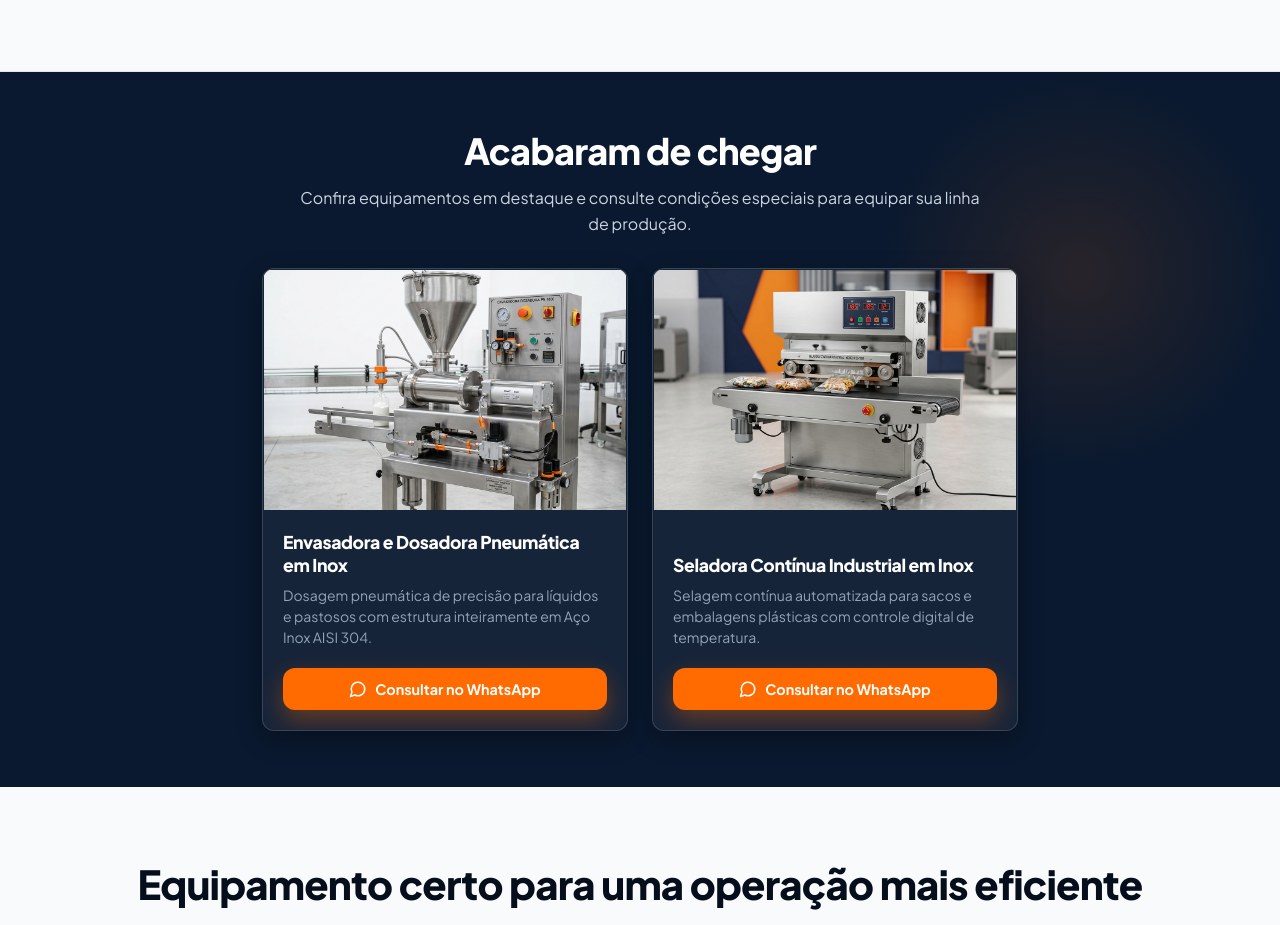
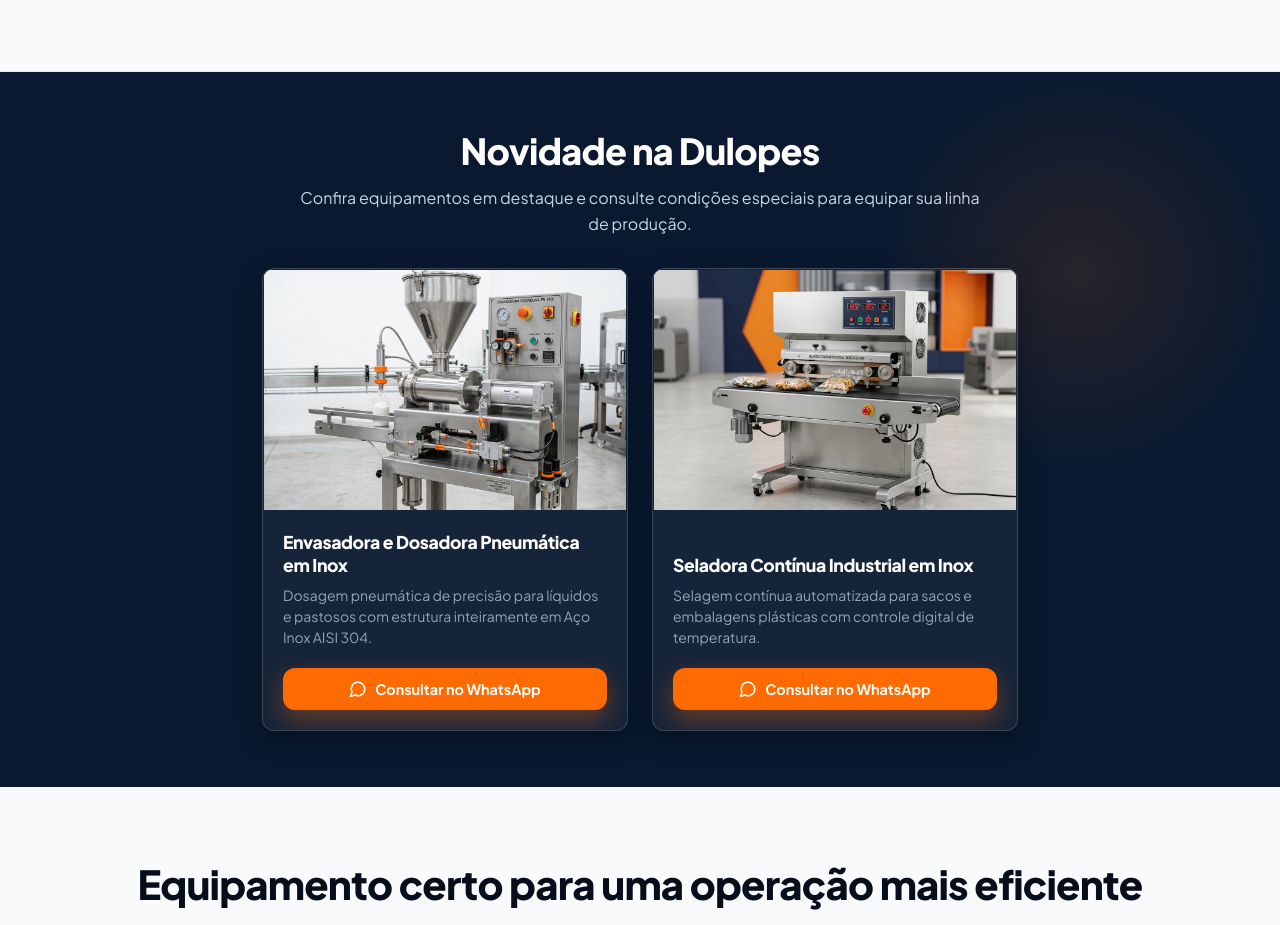
Before and after one commit to carolzinh427-beep/dulopes, a React (Vite) app: page / in a window 1280 px wide. Shown: the part 2480-3405 px from the top of the page. Built offline with nearby package versions, Linux system fonts and the light colour scheme; no server answers; the database is empty.

Commit message:
fix(offers): rename section title from 'Acabaram de chegar' to 'Novidade na Dulopes'

```diff
--- a/src/components/Offers.jsx
+++ b/src/components/Offers.jsx
@@ -49,7 +49,7 @@ export default function Offers() {
         {/* Section Header */}
         <div style={{ textAlign: 'center', marginBottom: '2rem' }}>
           <h2 className="section-title" style={{ color: 'var(--white)', fontSize: 'clamp(1.5rem, 3.5vw, 2.25rem)' }}>
-            Acabaram de chegar
+            Novidade na Dulopes
           </h2>
           <p className="section-subtitle" style={{ color: '#CBD5E1', margin: '0 auto', fontSize: 'clamp(0.85rem, 2vw, 1rem)' }}>
             Confira equipamentos em destaque e consulte condições especiais para equipar sua linha de produção.
```
